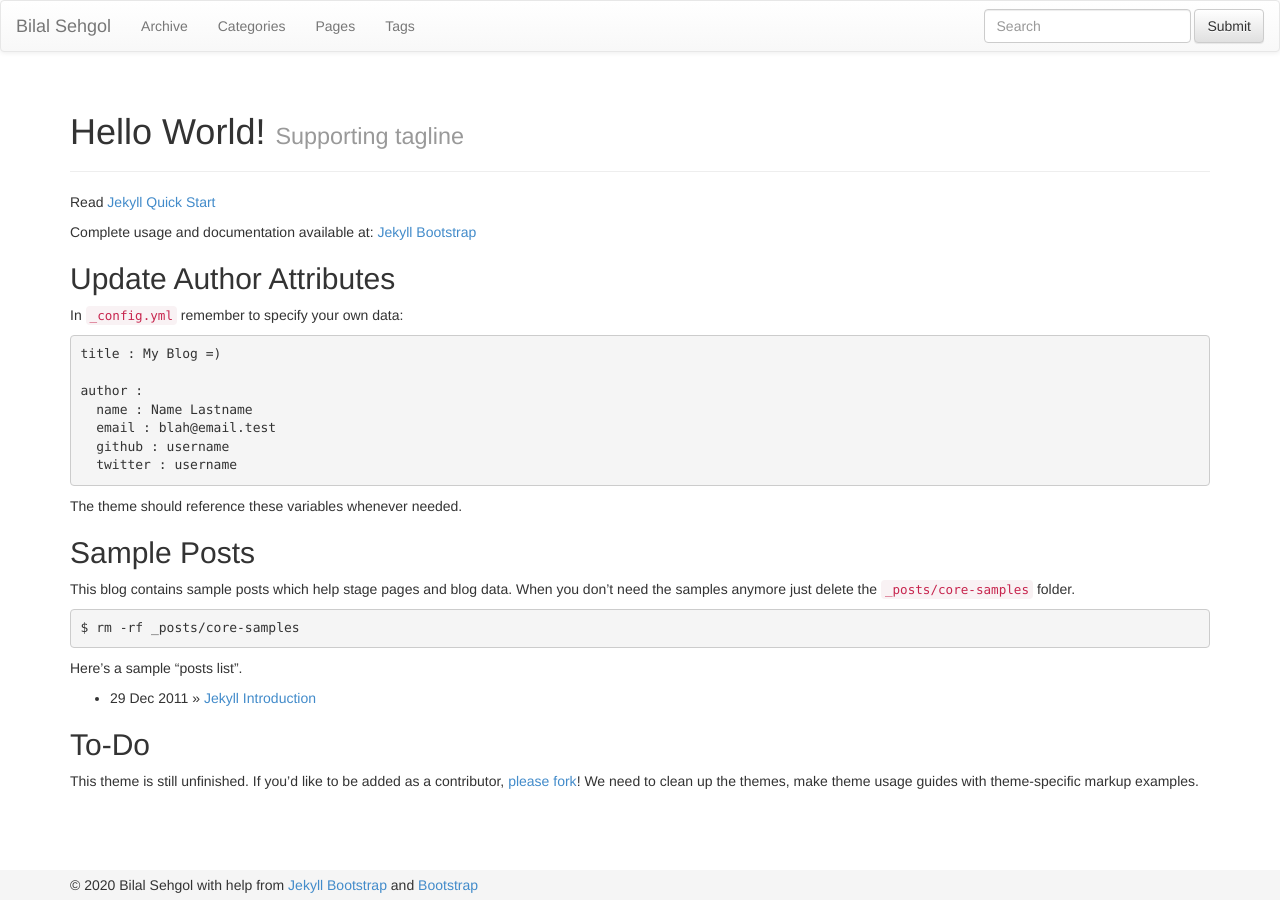
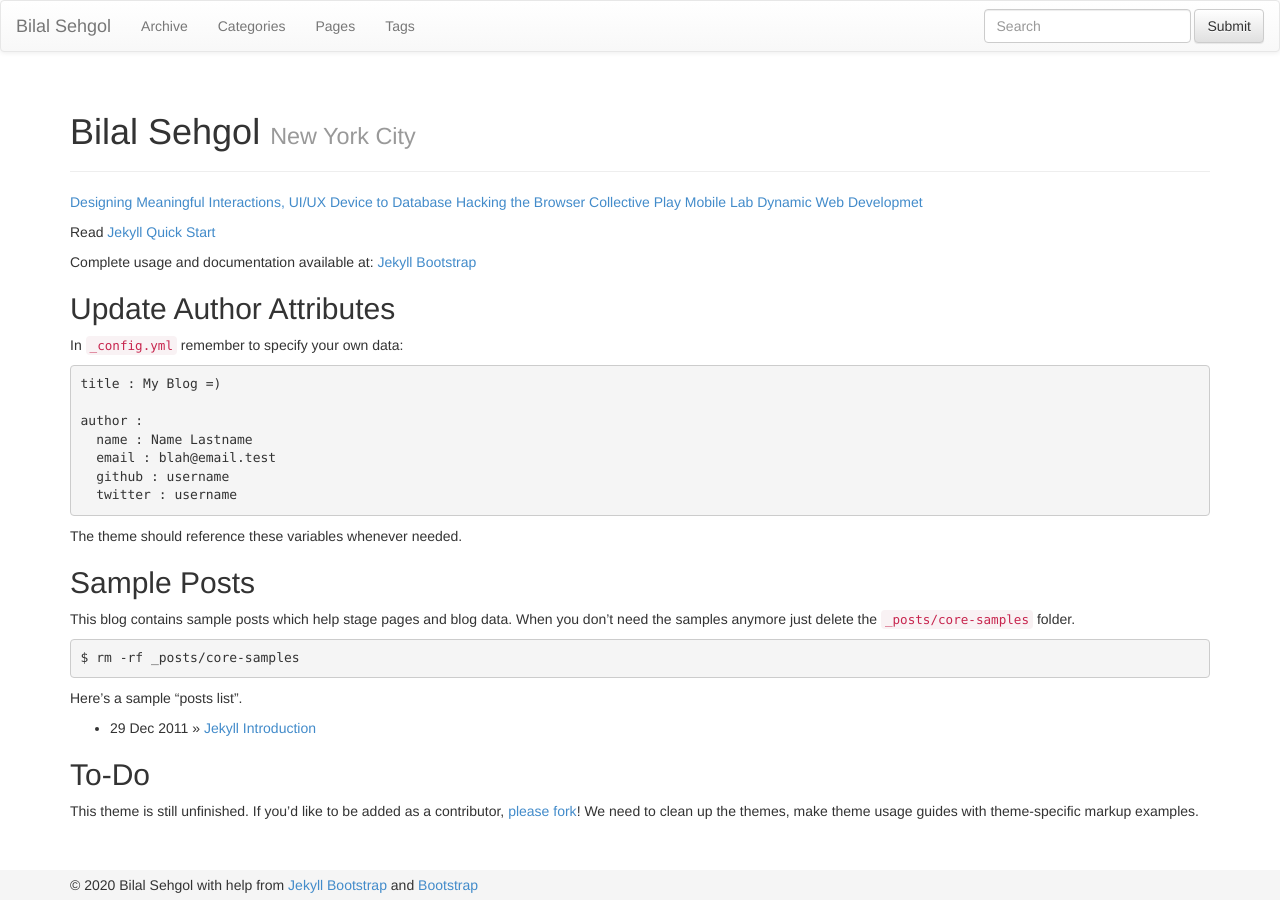
Before and after one commit to bsehgol/bilalsehgol.github.io, a Jekyll site: the page built from index.md, in a window 1280 px wide. Built offline with Jekyll 4.4.1, drawn with Linux system fonts in a browser that asks for light colours; nearby versions of some CDN libraries.

Commit message:
Updated Spring 2020 course choices

```diff
--- a/index.md
+++ b/index.md
@@ -1,9 +1,16 @@
 ---
 layout: page
-title: Hello World!
-tagline: Supporting tagline
+title: Bilal Sehgol
+tagline: New York City
 ---
 {% include JB/setup %}
+
+[Designing Meaningful Interactions, UI/UX](bsehgol.github.io/dmi)
+[Device to Database](bsehgol.github.io/devicetodatabase)
+[Hacking the Browser](https://github.com/bsehgol/hackingthebrowser)
+[Collective Play](https://github.com/bsehgol/collectiveplay)
+[Mobile Lab](bsehgol.github.io/mobilelab)
+[Dynamic Web Developmet](https://github.com/bsehgol/dwd)
 
 Read [Jekyll Quick Start](http://jekyllbootstrap.com/usage/jekyll-quick-start.html)
 
```
